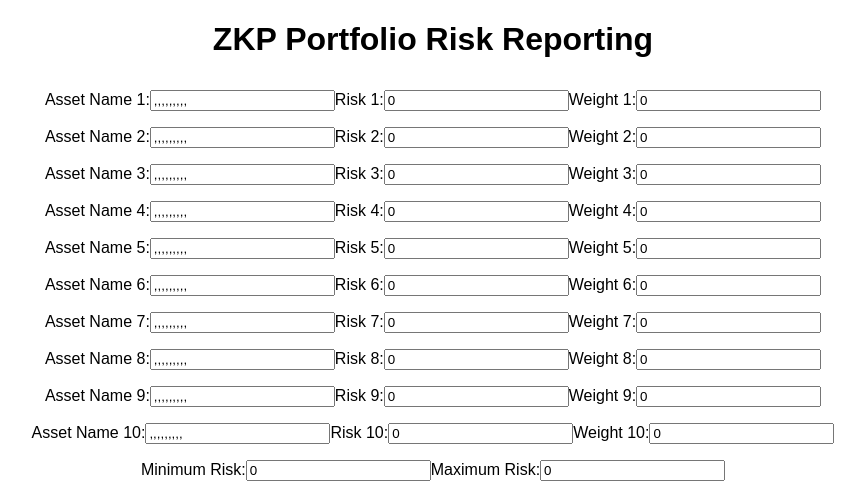
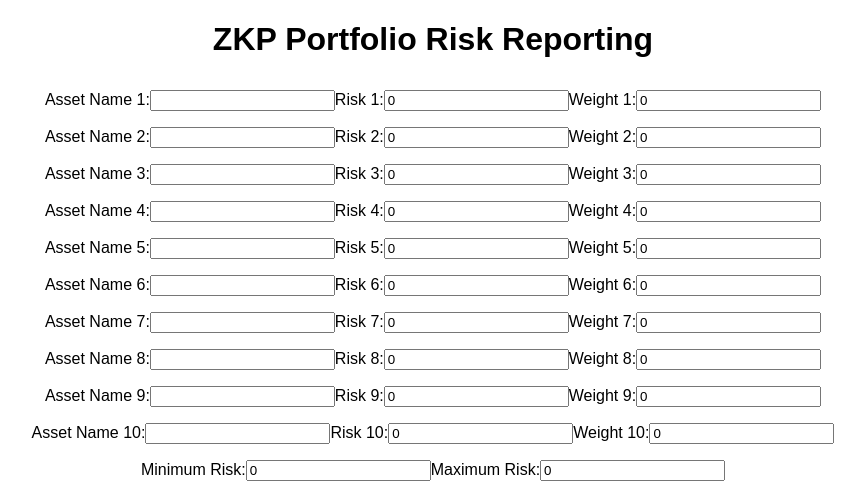
Before and after one commit to Gitgotcode/Risk_Assessment, a Next.js app: page / in a window 1280 px wide. Shown: the top 494 px of the page, without its empty margins (207-1072 px from the left). Built offline with nearby package versions, Linux system fonts and the light colour scheme.

Commit message:
57th commit

```diff
--- a/interface.js
+++ b/interface.js
@@ -151,7 +151,7 @@ const Interface = () => {
           <label>Asset Name {index + 1}:</label>
           <input
             type="text"
-            value={assetName}
+            value={assetName[index]}
             onChange={(e) => handleAssetNameChange(index, e.target.value)}
           />
           <label>Risk {index + 1}:</label>
```
